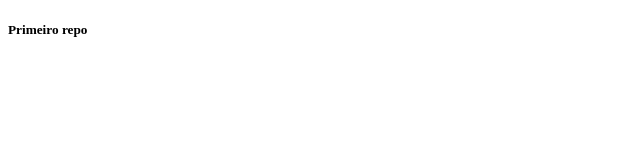
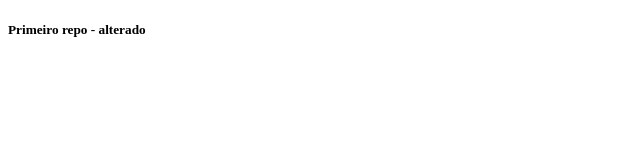
Before and after one commit to diegoamaral86/primeiro-repo, a plain HTML site: page index.html in a window 1280 px wide. Shown: the full height of the page, 0-640 px from the left. Drawn offline with Linux system fonts and the light colour scheme.

Commit message:
index html - alterado

```diff
--- a/index.html
+++ b/index.html
@@ -7,6 +7,6 @@
     <title>Primeiro repo</title>
 </head>
 <body>
-    <h5>Primeiro repo</h5>
+    <h5>Primeiro repo - alterado</h5>
 </body>
 </html>
```
